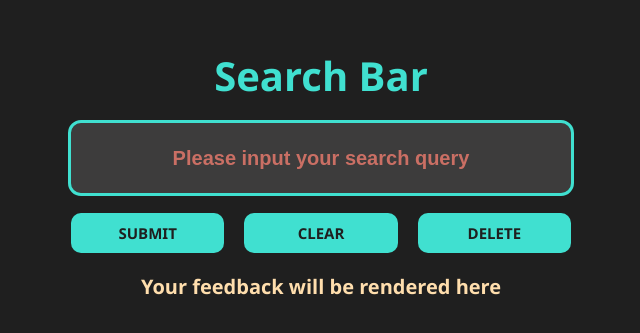
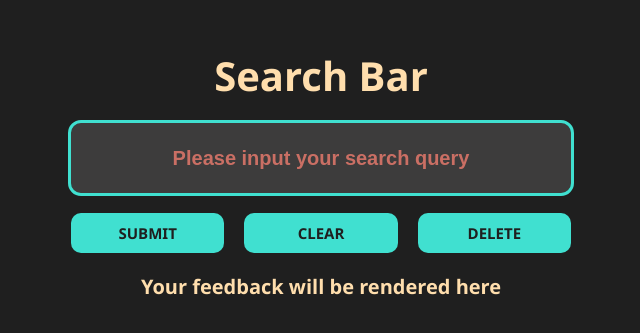
Before and after one commit to HakimMalkawi/Pure-JS-Search-Bar, a plain HTML site: page index.html in a window 1280 px wide. Shown: the part 137-470 px from the top of the page, without its empty margins (319-959 px from the left). Drawn offline with Linux system fonts and the light colour scheme.

Commit message:
Styling update.

```diff
--- a/layout.css
+++ b/layout.css
@@ -52,7 +52,6 @@ body {
     grid-area: title;
     font-size: 4rem;
     text-align: center;
-    color: turquoise;
 }
 
 .primary-search-input {
```
